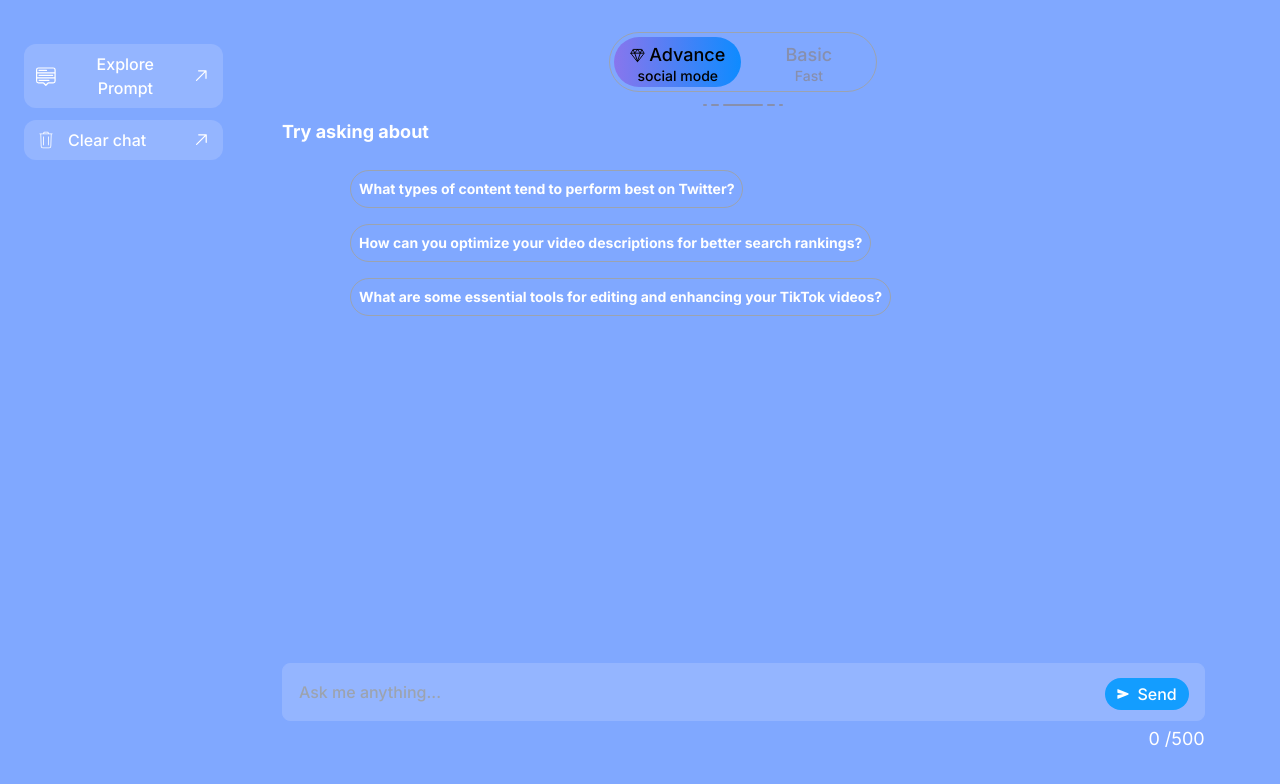
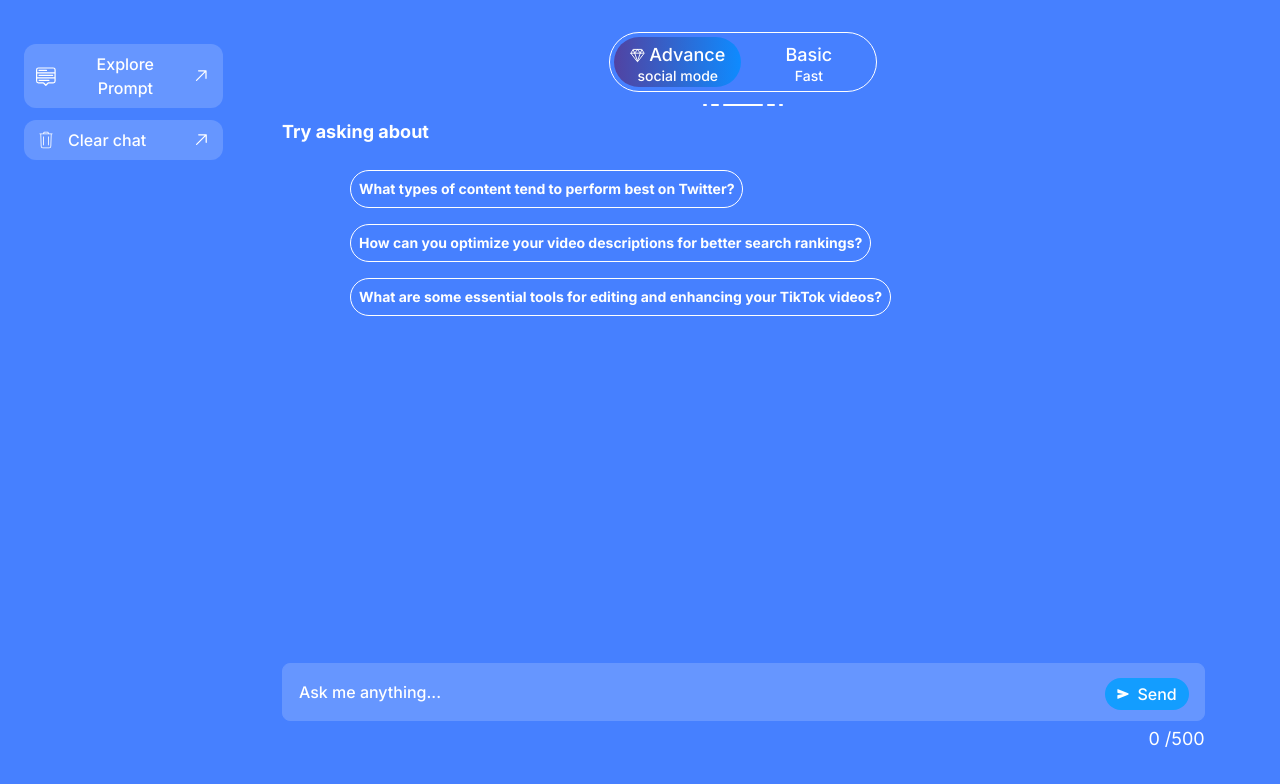
Before and after one commit to nguyentrieutien1/chat-gpt-client, a React (Create React App) app: page /#/ in a window 1280 px wide. Shown: the top 784 px of the page. Built offline with nearby package versions, Linux system fonts and the light colour scheme.

Commit message:
Change color 1

```diff
--- a/src/components/header/Header.jsx
+++ b/src/components/header/Header.jsx
@@ -29,7 +29,7 @@ const Header = () => {
       <div className="flex items-center gap-4 p-3">
         {/* <input
           max={500}
-          className="bg-[#94b5ff] text-white font-medium py-4 pl-4 pr-6 rounded-lg w-full border-[0.5px] border-[#94b5ff] hover:border-gray-200 outline-1 outline-[#94b5ff] focus:outline-blue-500 transition-all"
+          className="bg-[#6696ff] text-white font-medium py-4 pl-4 pr-6 rounded-lg w-full border-[0.5px] border-[#6696ff] hover:border-gray-200 outline-1 outline-[#6696ff] focus:outline-blue-500 transition-all"
           placeholder={"Enter your link"}
           value={link}
           onChange={(e) => {
--- a/src/components/message/NewChat.jsx
+++ b/src/components/message/NewChat.jsx
@@ -8,30 +8,30 @@ const NewChat = ({option , setOption}) => {
         <>
             <div className="flex flex-col items-center">
                 <div
-                    className="max-w-[280px] grid grid-cols-2 gap-1 p-1 rounded-full border-[1px] border-gray-400">
+                    className="max-w-[280px] grid grid-cols-2 gap-1 p-1 rounded-full border-[1px] border-white">
                     <div
-                        className={`${option === "advance" ? "bg-gradient-to-r from-[#8876ed] to-[#0e8bff] rounded-full " : "text-[#878fad] hover:text-white"} flex flex-col px-4 py-1 hover:cursor-pointer text-center transition-all`}
+                        className={`${option === "advance" ? "bg-gradient-to-r from-[#5143a2] to-[#0e8bff] rounded-full " : "text-[#878fad] hover:text-white"} flex flex-col px-4 py-1 hover:cursor-pointer text-center transition-all`}
                         onClick={() => setOption("advance")}
                     >
-                        <p className="flex items-center justify-center gap-1 text-lg font-medium">
+                        <p className="flex items-center justify-center gap-1 text-lg font-medium text-white">
                             <IoDiamondOutline
                                 size={15}/> Advance</p>
-                        <p className="text-sm font-medium leading-none">social mode</p>
+                        <p className="text-sm font-medium leading-none text-white">social mode</p>
                     </div>
                     <div
-                        className={`${option !== "advance" ? "bg-gradient-to-r from-[#8876ed] to-[#0e8bff] rounded-full " : "text-[#878fad] hover:text-white"} flex flex-col px-4 py-1 hover:cursor-pointer text-center transition-all`}
+                        className={`${option !== "advance" ? "bg-gradient-to-r from-[#5143a2] to-[#0e8bff] rounded-full " : "text-[#878fad] hover:text-white"} flex flex-col px-4 py-1 hover:cursor-pointer text-center transition-all`}
                         onClick={() => setOption("basic")}
                     >
-                        <p className="text-lg font-medium">Basic</p>
-                        <p className="text-sm font-medium leading-none">Fast</p>
+                        <p className="text-lg font-medium  text-white">Basic</p>
+                        <p className="text-sm font-medium leading-none  text-white">Fast</p>
                     </div>
                 </div>
                 <div className="flex items-center justify-center gap-1 my-3">
-                    <div className="w-1 h-[2px] bg-[#878fad] rounded"></div>
-                    <div className="w-2 h-[2px] bg-[#878fad] rounded"></div>
-                    <div className="w-10 h-[2px] bg-[#878fad] rounded"></div>
-                    <div className="w-2 h-[2px] bg-[#878fad] rounded"></div>
-                    <div className="w-1 h-[2px] bg-[#878fad] rounded"></div>
+                    <div className="w-1 h-[2px] bg-[white] rounded"></div>
+                    <div className="w-2 h-[2px] bg-[white] rounded"></div>
+                    <div className="w-10 h-[2px] bg-[white] rounded"></div>
+                    <div className="w-2 h-[2px] bg-[white] rounded"></div>
+                    <div className="w-1 h-[2px] bg-[white] rounded"></div>
                 </div>
             </div>
             <div className="">
--- a/src/components/message/Prompt.jsx
+++ b/src/components/message/Prompt.jsx
@@ -14,7 +14,7 @@ const Prompt = ({ type = "basic", handleReplaceValue = () => {}, oldQuestion })
             <p
             onClick={() => handleReplaceValue(prompt)}
               key={index}
-              className="my-2 inline text-[#878FA1] text-sm font-medium w-fit p-3 py-4 sm:p-2 border-[1px] border-gray-400 rounded-full hover:border-white hover:text-gray-100 hover:cursor-pointer transition-all"
+              className="my-2 inline text-[#878FA1] text-sm font-medium w-fit p-3 py-4 sm:p-2 border-[1px] border-white rounded-full hover:border-white hover:text-gray-100 hover:cursor-pointer transition-all"
             >
               <div className="font-bold flex items-center justify-start gap-2 text-white">
                 {type !== "basic" && <IoDiamondOutline size={15} />}
--- a/src/components/modal/ExplorePromptModal.jsx
+++ b/src/components/modal/ExplorePromptModal.jsx
@@ -17,11 +17,11 @@ const ExplorePromptModal = ({ isOpenModal, setIsOpenModal }) => {
         <div className="relative w-auto my-16 mx-auto max-w-3xl">
           {/*content*/}
           <div
-            className="border-0 rounded-2xl shadow-lg relative flex flex-col w-full bg-[#94b5ff] outline-none focus:outline-none max-h-[90%]"
+            className="border-0 rounded-2xl shadow-lg relative flex flex-col w-full bg-[#6696ff] outline-none focus:outline-none max-h-[90%]"
             onClick={(e) => e.stopPropagation()}
           >
             {/*header*/}
-            <div className="flex items-center justify-between px-5 py-2 border-b border-solid border-gray-500 rounded-t">
+            <div className="flex items-center justify-between px-5 py-2 border-b border-solid border-white rounded-t">
               <h3 className="text-[18px] text-white font-semibold">
                 Explore Prompts
               </h3>
--- a/src/components/modal/SidebarModal.jsx
+++ b/src/components/modal/SidebarModal.jsx
@@ -12,7 +12,7 @@ export default function SidebarModal({setIsShowSidebar}) {
                 <div className="relative w-full sm:w-full lg:w-1/2 xl:w-4/5 my-16 mx-auto max-w-3xl">
                     {/*content*/}
                     <div
-                        className="border-0 rounded-2xl shadow-lg relative flex flex-col w-full bg-[#94b5ff] outline-none focus:outline-none max-h-[90%]"
+                        className="border-0 rounded-2xl shadow-lg relative flex flex-col w-full bg-[#6696ff] outline-none focus:outline-none max-h-[90%]"
                         onClick={(e) => e.stopPropagation()}
                     >
                         {/*header*/}
--- a/src/components/modal/SuggestPrompt.jsx
+++ b/src/components/modal/SuggestPrompt.jsx
@@ -17,7 +17,7 @@ const SuggestPrompt = ({title, listPrompts}) => {
                 prompts.map((prompt, index) => (
                     <div
                         key={index} // Add a unique key for each element
-                        className="w-full text-white flex items-center justify-center gap-2 px-6 bg-[#94b5ff] py-2 rounded-full text-center ">
+                        className="w-full text-white flex items-center justify-center gap-2 px-6 py-2 border-white border-[1px] border-white rounded-full text-center ">
                         <IoDiamondOutline size={15} className="block mr-2"/>
                         <p className="text-[16px] font-normal break-words text-wrap overflow-hidden w-max">
                             {prompt}
@@ -30,7 +30,7 @@ const SuggestPrompt = ({title, listPrompts}) => {
                     {prompts.slice(0, 2).map((prompt, index) => (
                         <div
                             key={index} // Add a unique key for each element
-                            className="w-full text-white flex items-center justify-center gap-2 px-6 bg-[#94b5ff] py-2 rounded-full text-center ">
+                            className="w-full text-white flex items-center justify-center gap-2 px-6 py-2 rounded-full text-center border-[1px] border-white ">
                             <IoDiamondOutline size={15} className="block mr-2"/>
                             <p className="text-[16px] font-normal break-words text-wrap overflow-hidden w-max">
                                 {prompt}
--- a/src/components/sidebar/Sidebar.jsx
+++ b/src/components/sidebar/Sidebar.jsx
@@ -20,7 +20,7 @@ const Sidebar = ({ width }) => {
             </div> */}
       {/*    explore Prompt*/}
       <button
-        className="w-full flex items-center justify-between gap-2 bg-[#94b5ff] mt-3 rounded-xl px-3 py-2 hover:cursor-pointer hover:bg-[#94b5ff] transition-all "
+        className="w-full flex items-center justify-between gap-2 bg-[#6696ff] mt-3 rounded-xl px-3 py-2 hover:cursor-pointer hover:bg-[#6696ff] transition-all "
         onClick={() => setIsOpenModal(true)}
       >
         <div className="flex items-center">
@@ -31,7 +31,7 @@ const Sidebar = ({ width }) => {
       </button>
 
       <button
-        className="w-full flex items-center justify-between gap-2 bg-[#94b5ff] mt-3 rounded-xl px-3 py-2 hover:cursor-pointer hover:bg-[#94b5ff] transition-all "
+        className="w-full flex items-center justify-between gap-2 bg-[#6696ff] mt-3 rounded-xl px-3 py-2 hover:cursor-pointer hover:bg-[#6696ff] transition-all "
         onClick={() => {
             localStorageHelper.localStorageHelper.setItem("conversions", [])
             window.location.href = "/"
@@ -44,7 +44,7 @@ const Sidebar = ({ width }) => {
         <GoArrowUpRight size={20} className="text-white" />
       </button>
       {/*    History*/}
-      {/* <div className="bg-[#94b5ff] rounded-lg mt-4 px-3 py-3 h-auto">
+      {/* <div className="bg-[#6696ff] rounded-lg mt-4 px-3 py-3 h-auto">
                 <div className="flex items-center gap-2">
                     <MdHistory size={20} className="text-white font-medium"/>
                     <p className="text-white text-lg font-medium">Chat History</p>
--- a/src/layouts/ChatLayout.jsx
+++ b/src/layouts/ChatLayout.jsx
@@ -7,7 +7,7 @@ import SidebarModal from "../components/modal/SidebarModal";
 const ChatLayout = ({ children }) => {
   const [isShowSidebar, setIsShowSidebar] = useState(false);
   return (
-    <div className="bg-[#80a8ff] w-screen h-screen">
+    <div className="bg-[#4680ff] w-screen h-screen">
       <div className="px-[3%] sm:px-6 pt-4 "><Menu setIsShowSidebar={setIsShowSidebar} /></div>
 
        {isShowSidebar && <SidebarModal setIsShowSidebar={setIsShowSidebar}/>}
--- a/src/page/ChatPage.jsx
+++ b/src/page/ChatPage.jsx
@@ -327,11 +327,11 @@ const ChatPage = () => {
       <div className="absolute bottom-0 left-0 right-0">
         <form
           onSubmit={handleSubmit}
-          className="relative pt-3 bg-[#80a8ff] w-full"
+          className="relative pt-3 bg-[#4680ff] w-full"
         >
           <input
             max={500}
-            className="bg-[#94b5ff] text-white font-medium py-4 pl-4 pr-28 rounded-lg w-full border-[0.5px] border-[#94b5ff] hover:border-gray-200 outline-1 outline-[#94b5ff] focus:outline-blue-500 transition-all"
+            className="bg-[#6696ff]  text-white font-medium py-4 pl-4 pr-28 rounded-lg w-full border-[0.5px] border-[#6696ff] hover:border-gray-200 outline-1 outline-[#6696ff] focus:outline-blue-500 transition-all placeholder-white"
             value={value}
             onChange={handleChange}
             placeholder={"Ask me anything..."}
```
Also changed, not shown: src/components/loading/LoadingMessage.jsx (+16 -16 lines), src/components/message/ChatMessage.jsx (+8 -8 lines).
